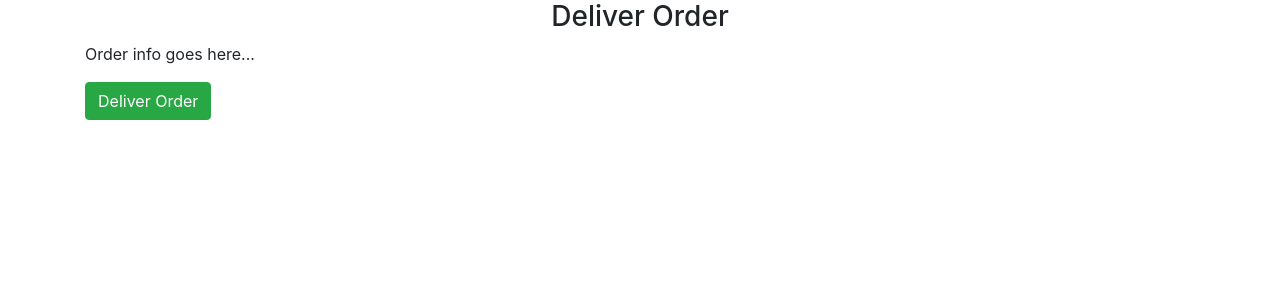
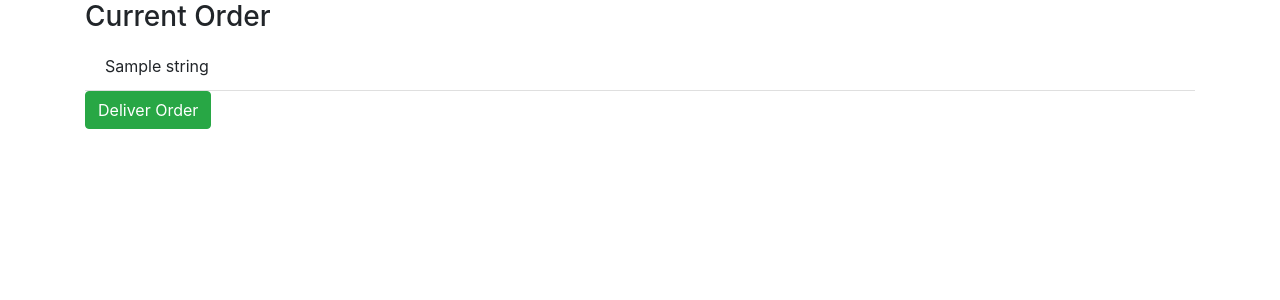
Before and after one commit to notBillJames/doordash, a Flask app: template website_beta/website/templates/order.html in a window 1280 px wide. Shown: the part 56-356 px from the top of the page. Run offline with Flask 2, Linux system fonts and the light colour scheme; the template is opened without the code that fills it: most values are stand-ins (such as "Sample title", 1, 10 or a date in 2020); some libraries are stand-ins or nearby versions.

Commit message:
update order to include current order information

```diff
--- a/website_beta/website/templates/order.html
+++ b/website_beta/website/templates/order.html
@@ -3,7 +3,7 @@
 {% block content %}
 {% if stage == 'accept' %}
 <form method="POST">
-    <h3 align="center">Log Order</h3>
+    <h3 align="center">Start Order</h3>
     <div class="form-group">
         <label for="restaurant">Restaurant</label>
         <input
@@ -48,21 +48,28 @@
         <button type="submit" class="btn btn-success" name="orderReceive" value="orderReceive">Accept Order</button>
     </form>
     {% elif stage=='pickup' %}
-    <!--Display the Order Info-->
-    <!--
-    {% for string in strings %}
-        {{ string }}
-    {% endfor %}
-    -->
     <form method="post">
-        <h3 align="center">Pickup Order</h3>
-        <p>order info goes here...</p>
+        <h3>Current Order</h3>
+        <ul class="list-group list-group-flush" id="notes">
+        {% for string in strings %}
+        <li class="list-group-item">
+            {{ string }}
+          </li>
+        {% endfor %}
+        </ul>
         <button type="submit" class="btn btn-success" name="orderPickup" value="orderPickup">Pickup Order</button>
     </form>
     {% else %}
+
     <form method="post">
-        <h3 align="center">Deliver Order</h3>
-        <p>Order info goes here...</p>
+        <h3>Current Order</h3>
+        <ul class="list-group list-group-flush" id="notes">
+        {% for string in strings %}
+        <li class="list-group-item">
+            {{ string }}
+          </li>
+        {% endfor %}
+        </ul>
         <button type="submit" class="btn btn-success" name="orderDeliver" value="orderDeliver">Deliver Order</button>
     </form>
     {% endif %}
```
Also changed, not shown: website_beta/website/views.py (+56 -10 lines), website_beta/website/database.db.
